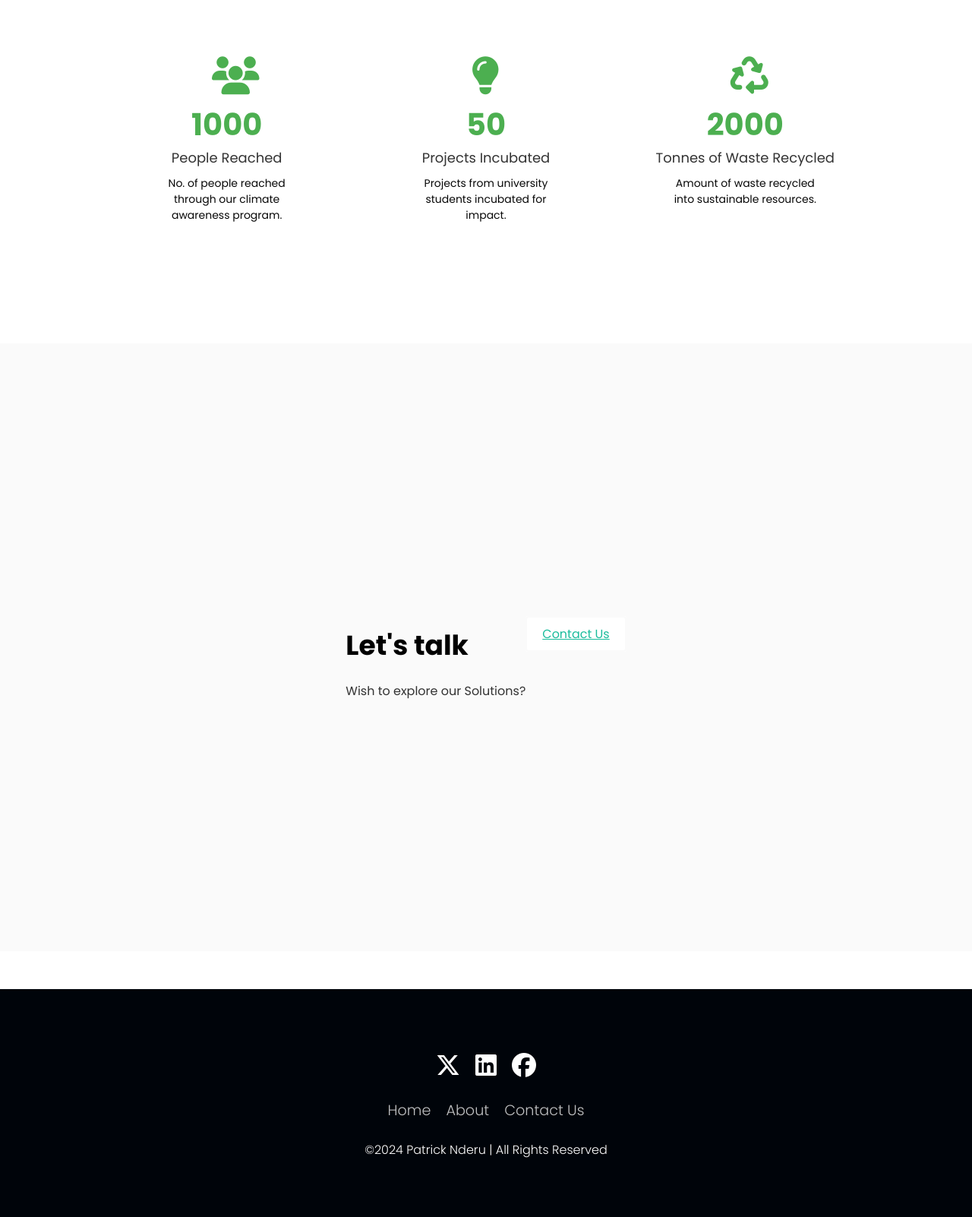
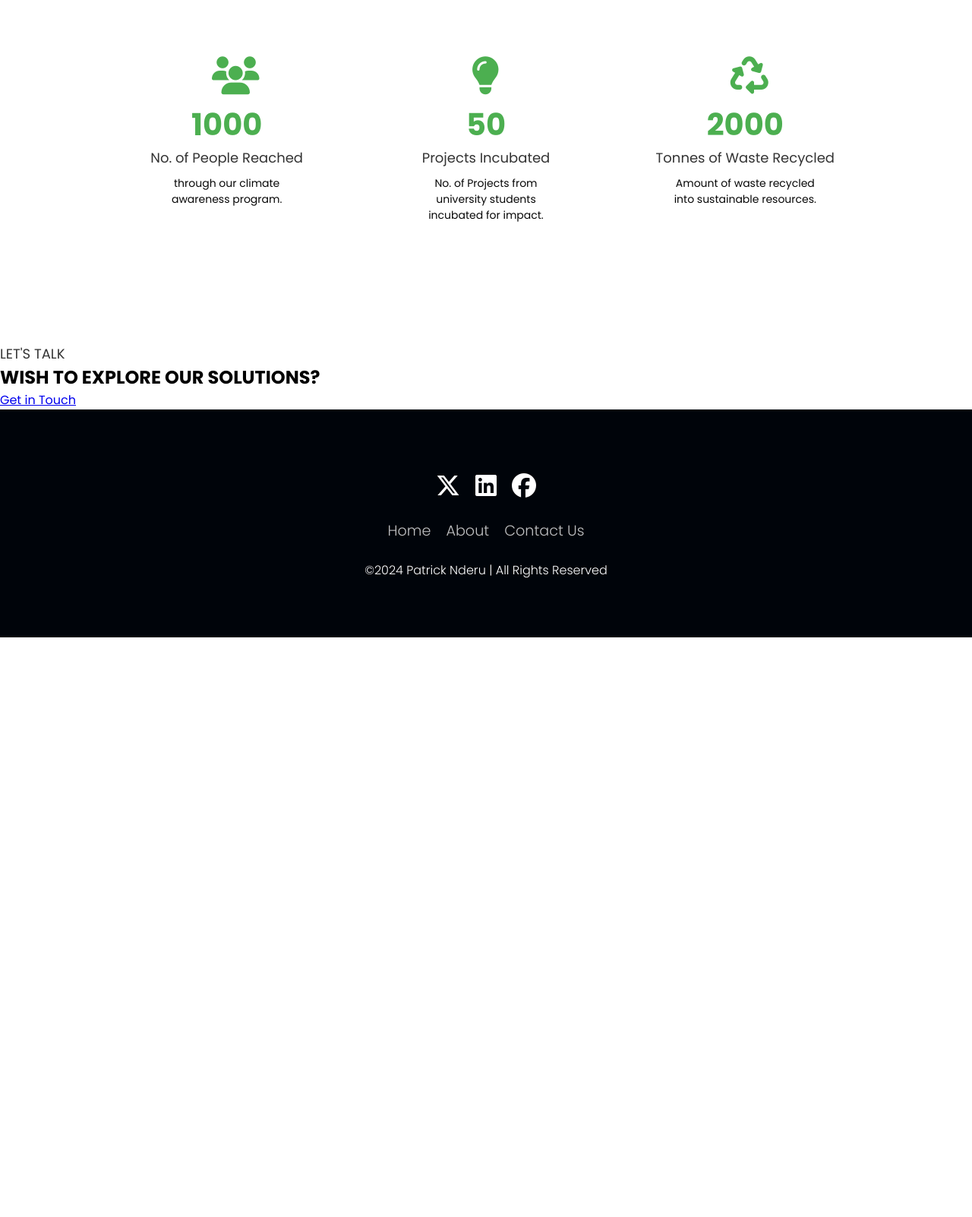
Before and after one commit to KelvinGitu/gravik_cs, a Django app: page / in a window 1280 px wide. Shown: the part 2518-4120 px from the top of the page at 76% size. After the commit the page ends 3357 px from the top, so only its background shows below. Run offline with Django 4.2, Linux system fonts and the light colour scheme; some libraries are stand-ins or nearby versions.

Commit message:
contact-us landing page

```diff
--- a/templates/main.html
+++ b/templates/main.html
@@ -60,8 +60,6 @@
   <img src="{% static 'assets/img-2.jpg' %}" alt="Image 2">
 </div>
 
-
-
 <section class="programs">
   <h2>Our Programs</h2>
   <div class="row">
@@ -88,38 +86,32 @@
 
 <div class="flex-container">
   <div class="counter-container">
-      <i class="icon fa fa-users"></i> <!-- Icon for People Reached -->
+      <i class="icon fa fa-users"></i>
       <div class="counter" id="peopleCounter">0</div>
-      <p>People Reached</p>
-      <p class="description">No. of people reached through our climate awareness program.</p>
+      <p>No. of People Reached</p>
+      <p class="description">through our climate awareness program.</p>
   </div>
   <div class="counter-container">
-      <i class="icon fa fa-lightbulb"></i> <!-- Icon for Projects Incubated -->
+      <i class="icon fa fa-lightbulb"></i>
       <div class="counter" id="projectsCounter">0</div>
       <p>Projects Incubated</p>
-      <p class="description">Projects from university students incubated for impact.</p>
+      <p class="description">No. of Projects from university students incubated for impact.</p>
   </div>
   <div class="counter-container">
-      <i class="icon fa fa-recycle"></i> <!-- Icon for Waste Recycled -->
+      <i class="icon fa fa-recycle"></i>
       <div class="counter" id="wasteCounter">0</div>
       <p>Tonnes of Waste Recycled</p>
       <p class="description">Amount of waste recycled into sustainable resources.</p>
   </div>
 </div>
 
-    <section class="get-in-touch">
-      <div class="container">
-        <div class="row justify-content-center">
-          <div class="col-md-6">
-            <h2 class="text-center">Let's talk</h2>
-            <p class="text-center">Wish to explore our Solutions?</p>
-          </div>
-          <div class="col-md-6">
-            <a href="/contact" class="btn btn-primary text-center">Contact Us</a>
-          </div>
-        </div>
-      </div>
-    </section>
+<section class="contact-section">
+  <div class="contact-content">
+    <p class="contact-subheading">LET'S TALK</p>
+    <h2 class="contact-heading">WISH TO EXPLORE OUR SOLUTIONS?</h2>
+    <a href="/contact" class="contact-button">Get in Touch</a>
+  </div>
+</section>
 
 
     <footer class="footer">
```
